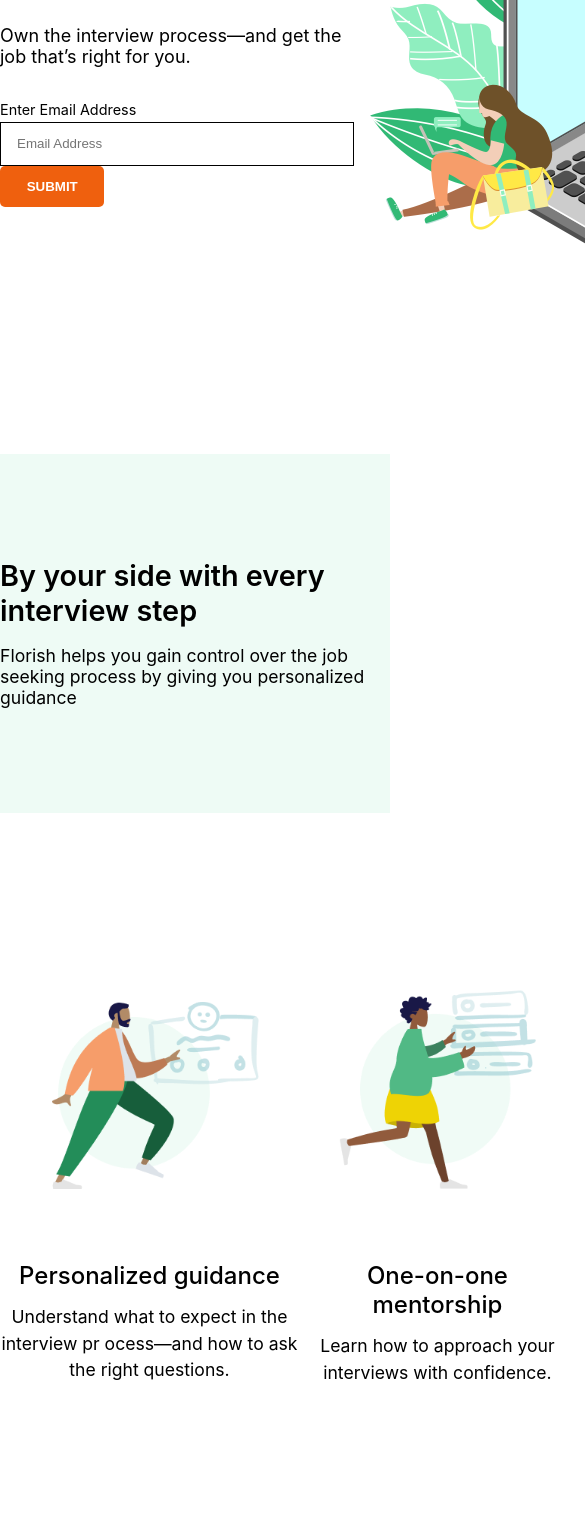
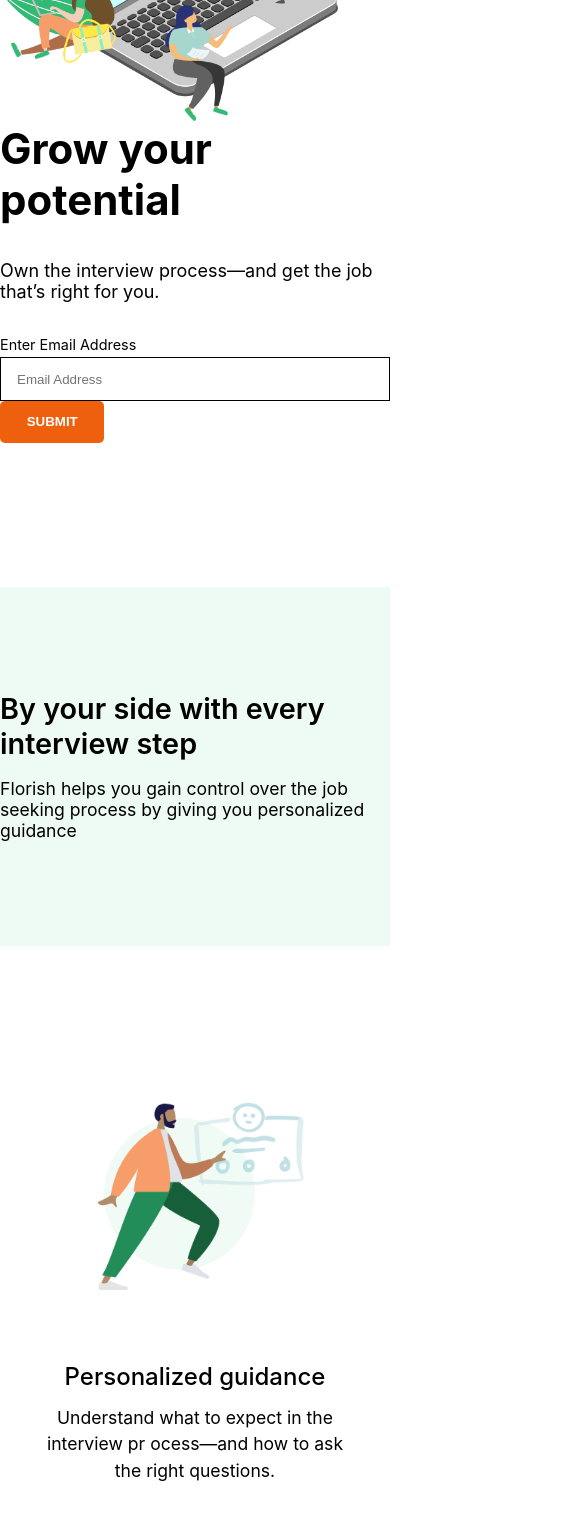
Before and after one commit to zeeberry/florish, a React (Create React App) app: page / in a window 390 px wide. Shown: the part 340-1859 px from the top of the page, 585 px wide, since content can reach past the window. Built offline with nearby package versions, Linux system fonts and the light colour scheme.

Commit message:
mobile wip

```diff
--- a/src/FeatureList.js
+++ b/src/FeatureList.js
@@ -1,5 +1,6 @@
 import React from 'react';
 import styled from 'styled-components';
+import theme from './Theme';
 import Feature from './Feature';
 import { BaseSection } from './Shared';
 import featureImage1 from './images/feature1.png';
@@ -10,6 +11,11 @@ const Section = styled(BaseSection)`
   display: flex;
   justify-content: space-between;
   margin: 7rem 0 9rem;
+  @media only screen and (max-width: ${theme.tablet.minWidth}) {
+    flex-direction: column;
+    align-items: center;
+    margin: 5rem 15px;
+  }
 `;
 
 function FeatureList() {
--- a/src/Hero.js
+++ b/src/Hero.js
@@ -3,12 +3,16 @@ import heroImage from './images/hero.png';
 import styled from 'styled-components';
 import { BaseSection } from './Shared';
 import EmailForm from './EmailForm';
+import theme from './Theme';
 
 const Section = styled(BaseSection)`
   display: flex;
   justify-content: space-between;
   margin-top: 2.5rem;
   margin-bottom: 5rem;
+  @media only screen and (max-width: ${theme.tablet.minWidth}) {
+    flex-direction: column-reverse;
+  }
 `;
 
 const Title = styled.h1`
@@ -33,8 +37,11 @@ const Right = styled.div`
 `;
 
 const Image = styled.img`
- width: auto;
+  width: auto;
   max-height: 600px;
+  @media only screen and (max-width: ${theme.tablet.minWidth}) {
+    width: 100%;
+  }
 `;
 
 function Hero() {
--- a/src/Shared.js
+++ b/src/Shared.js
@@ -25,6 +25,11 @@ export const Input = styled.input`
   width: 24em;
   border: 1px solid;
   margin-right: 15px;
+
+  @media only screen and (max-width: ${theme.tablet.minWidth}) {
+    box-sizing: border-box;
+    width: 100%;
+  }
 
   &:focus {
     outline-color: #3B815E;
--- a/src/Theme.js
+++ b/src/Theme.js
@@ -6,7 +6,19 @@ const theme = {
   },
   orange: {
     light: '#f37831',
-    base: '#ef600e',
+    base: '#ef600e'
+  },
+  desktop: {
+    width: '1024px',
+    minWidth: '960px',
+    height: '756px'
+  },
+  tablet: {
+    width: '768px',
+    minWidth: '480px'
+  },
+  mobile: {
+    width: '360px'
   },
   h1: '2.8em',
   h2: '2em',
```
